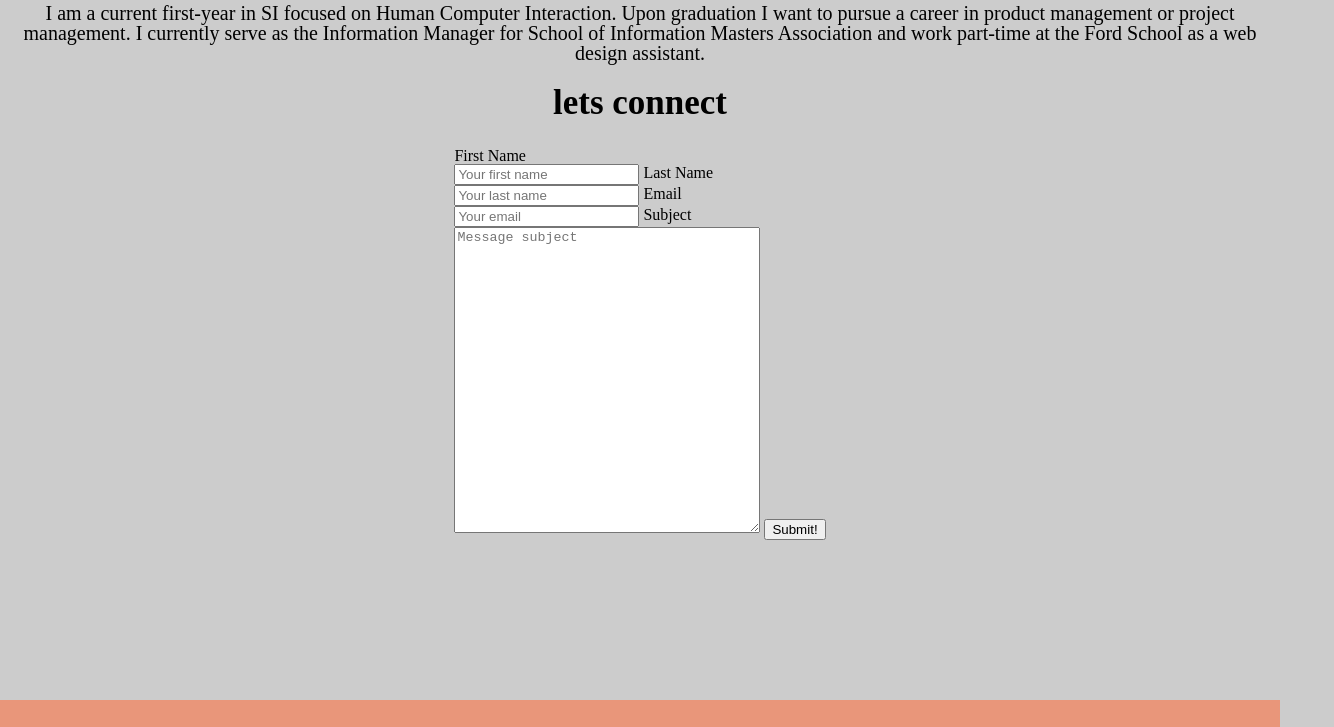
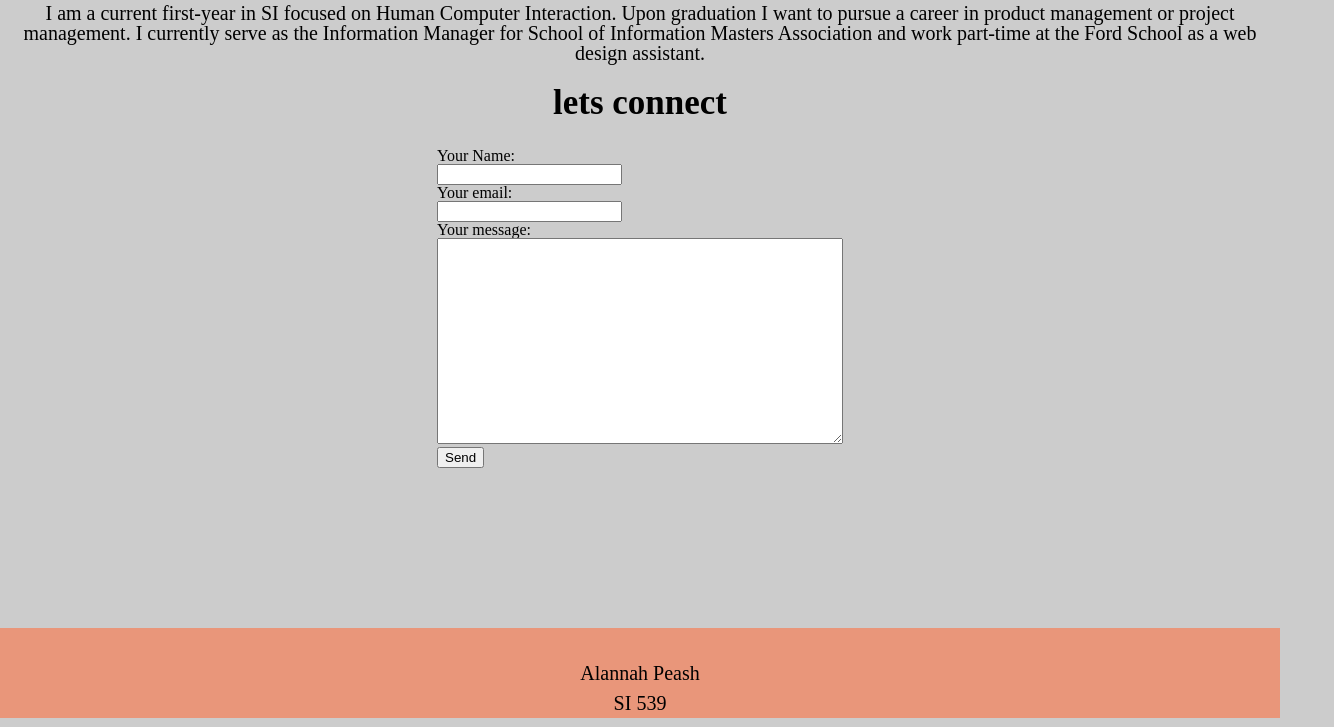
Before and after one commit to aepeash/aepeash.github.io, a plain HTML site: page portfolio/index.html in a window 1280 px wide. Shown: the part 1719-2446 px from the top of the page, 1334 px wide, since content can reach past the window. Drawn offline with Linux system fonts and the light colour scheme.

Commit message:
Update index.html

```diff
--- a/portfolio/index.html
+++ b/portfolio/index.html
@@ -41,7 +41,9 @@
 <h3> Hi all, my name is alannah, and welcome to my site.</h3>
 
 <div class="parallax" id="img-1">
-
+<div class="mobile-img">
+    <img src="images/alannah-hall.JPG" alt="alannah jumping">
+</div>
 </div>
 <h2>Background</h2>
 <h3>A bit about myself</h3>
@@ -55,13 +57,16 @@ learned about business and IT, and the importance of linking technology with a c
 purpose, or else it is useless.</p>
 
 <div class="flip-cards">
+    <!-- with help from
+    https://davidwalsh.name/css-flip
+    and https://www.w3schools.com/howto/howto_css_flip_card.asp-->
 <div class="image-flip-container">
     <div class="image-flip">
         <div class="front">
             <img src="images/coffee-shop.jpg" alt="alannah at a coffee shop">
         </div>
         <div class="back">
-            <h2>Me at a coffee shop</h2>
+            <p>Me at a coffee shop</p>
             <p>Big ups to my bestie robert for the photo</p>
         </div>
     </div>
@@ -92,25 +97,35 @@ Upon graduation I want to pursue a career in product management or project manag
 </p>
 <h2>lets connect</h2>
 <div class="contact-form">
-            <form action="mailto:aepeash@umich.edu" method="post"
-                  enctype="text/plain">
-                <label for="f-name">First Name</label>
-                <br>
-                <input type="text" id="f-name" name="firstname"
-                       placeholder="Your first name">
-                <label for="f-name">Last Name</label>
-                <br>
-                <input type="text" id="l-name" name="lastname"
-                       placeholder="Your last name">
-                <label for="email">Email</label>
-                <br>
-                <input type="email" id="email" name="useremail"
-                       placeholder="Your email">
-                <label for="subject">Subject</label>
-                <br>
-                <textarea id="subject" name="subject" placeholder="Message subject"
-                          ></textarea>
-                <input type = "submit" value = "Submit!">
+    <!-- from:https://formspree.io/forms/xwkqqpnr/integration -->
+            <form action="https://formspree.io/xwkqqpnr" method="POST">
+                <div id="name">
+                <label>
+                    Your Name:
+                    <div id="name-input">
+                    <input type="text" name="name">
+                    </div>
+                </label>
+                </div>
+                    <div id="email">
+                <label>
+                    Your email:
+                    <div id="email-input">
+                    <input type="text" name="_replyto">
+                    </div>
+                </label>
+                    </div>
+                <div id="message">
+                <label>
+                    Your message:
+                    <div id="message-input">
+                    <textarea name="message"></textarea>
+                    </div>
+                </label>
+                </div>
+                <div id="form-btn">
+                <button type="submit">Send</button>
+                </div>
             </form>
 </div>
 <footer>
```
